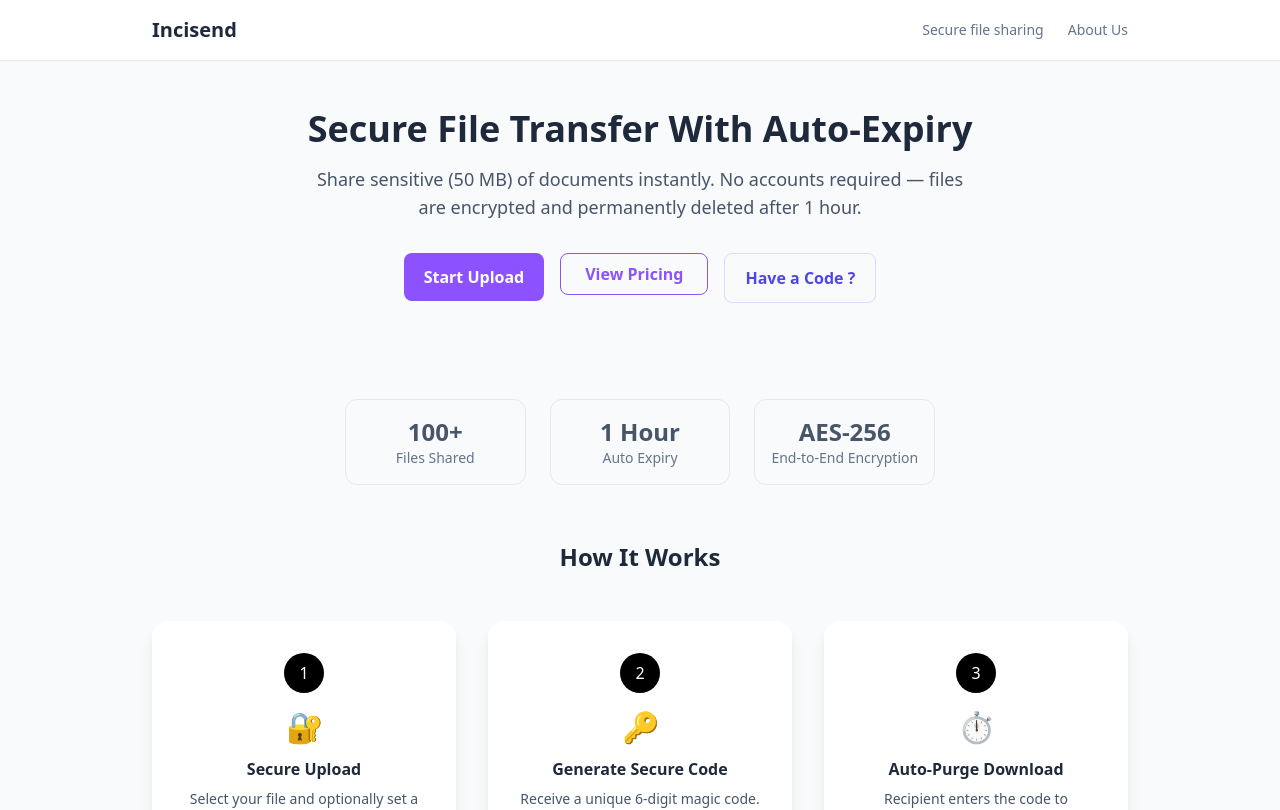
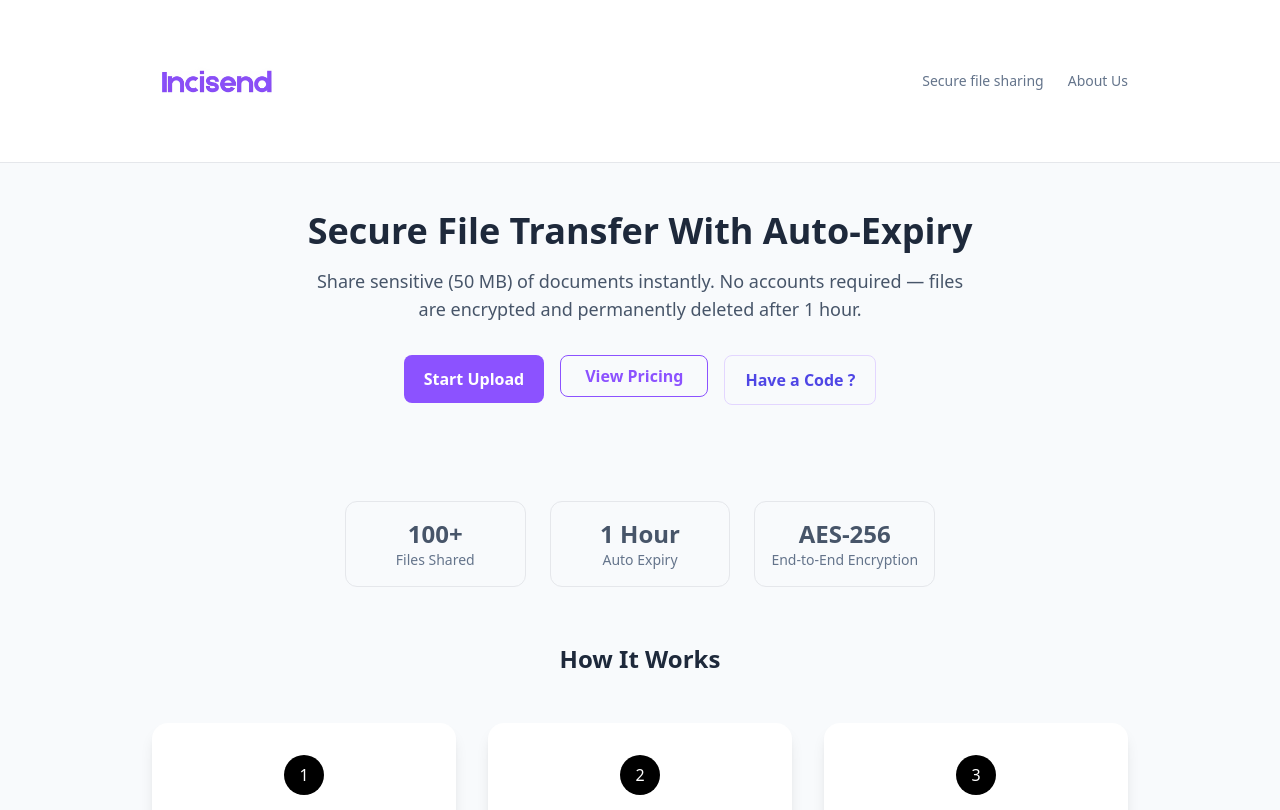
Before and after one commit to Inciverse/incisend, a Next.js app: page / in a window 1280 px wide. Shown: the top 810 px of the page. Built offline with nearby package versions, Linux system fonts and the light colour scheme.

Commit message:
Update layout.tsx

```diff
--- a/app/layout.tsx
+++ b/app/layout.tsx
@@ -1,5 +1,6 @@
 import "./globals.css";
 import Image from "next/image";
+import Link from "next/link";
 import type { Metadata } from "next";
 import type React from "react";
 
@@ -19,15 +20,17 @@
 
         <header className="w-full border-b bg-white">
           <div className="max-w-5xl mx-auto px-6 py-4 flex justify-between items-center">
-            <a
-              href="/"
-              className="font-bold text-xl text- [var(--primary)"
-             style={{
-             fontFamily: "'Etna Sans Serif',"
-              }}
-               >
-              Incisend
-            </a>
+
+            <Link href="/" className="flex items-center">
+              <Image
+                 src="/logo.png"
+                  alt="Incisend"
+               width={130}
+              height={32}
+               priority
+              />
+                </Link>
+
 
             {/* NAV */}
             <nav className="flex items-center gap-6 text-sm text-slate-500">
```
